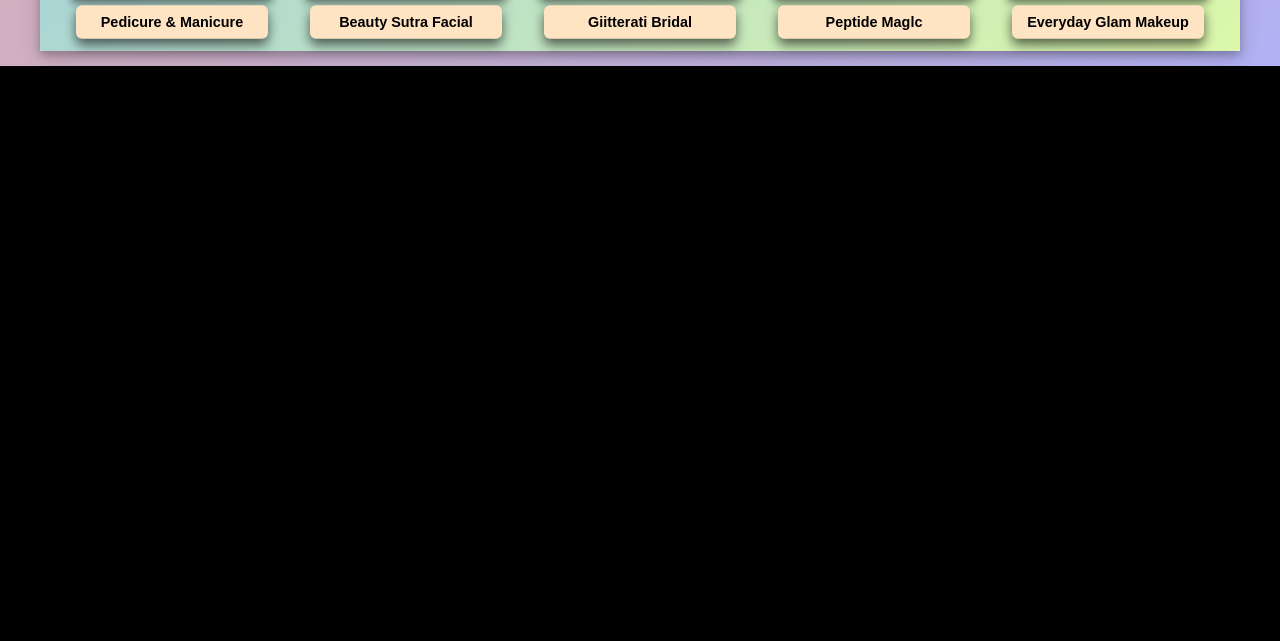
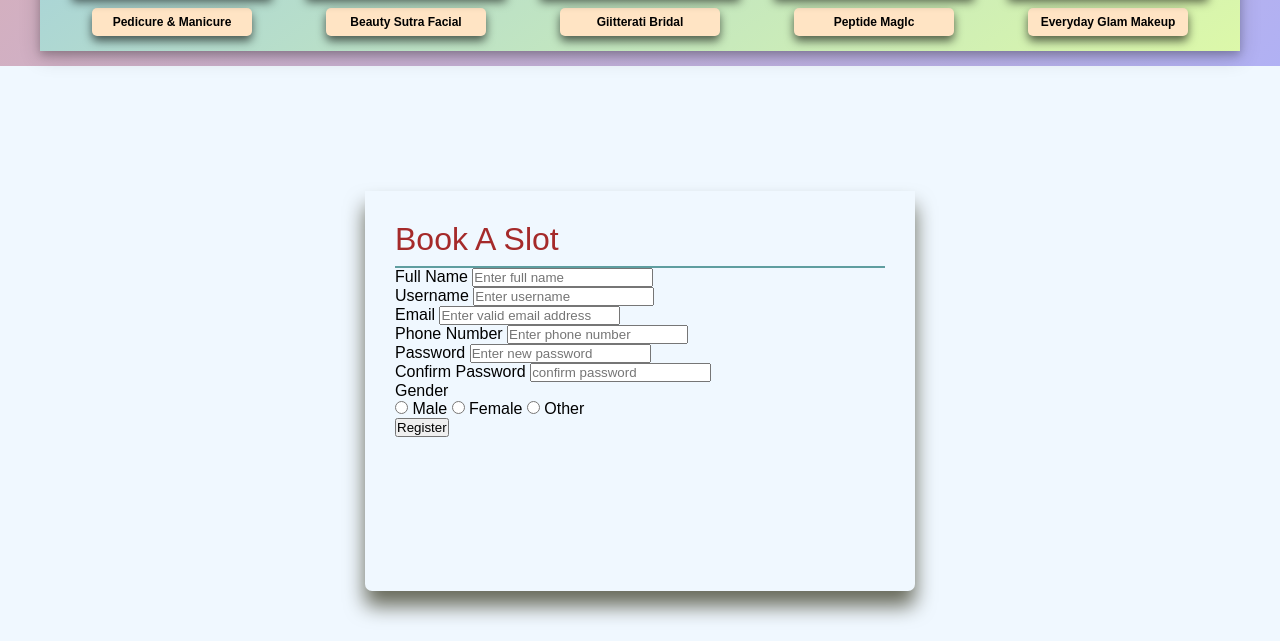
Before and after one commit to AmiGauravSingh000/parlourWebSite, a plain HTML site: page index.html in a window 1280 px wide. Shown: the part 932-1573 px from the top of the page. Before the commit the page ends 998 px from the top, so only its background shows below. Drawn offline with Linux system fonts and the light colour scheme.

Commit message:
create new section of input user information

```diff
--- a/index.html
+++ b/index.html
@@ -52,7 +52,8 @@
             <div class="h1-p">
                 <h1>TRENDSETTING SERVICES</h1>
                 <p>Our runway experts have curated some of the most popular services at Lakmé Salon, just for you.
-                    <span>Take your pick and head to your nearest salon and get started on your makeover!</span></p>
+                    <span>Take your pick and head to your nearest salon and get started on your makeover!</span>
+                </p>
             </div>
             <div class="section-item">
                 <a href="#">
@@ -88,7 +89,55 @@
             </div>
         </div>
     </section>
+    <!-- Registration form Section start-->
+    <div class="container2">
+        <div class="sub-container">
+            <form action="" method="post">
+                <h1>Book A Slot</h1>
+                <div class="content">
+                    <div class="input-box">
+                        <label for="fullname">Full Name</label>
+                        <input type="text" placeholder="Enter full name" name="name" required>
+                    </div>
+                    <div class="input-box">
+                        <label for="username">Username</label>
+                        <input type="text" placeholder="Enter username" name="name" required>
+                    </div>
+                    <div class="input-box">
+                        <label for="email">Email</label>
+                        <input type="email" placeholder="Enter valid email address" name="email" required>
+                    </div>
+                    <div class="input-box">
+                        <label for="phonenumber">Phone Number</label>
+                        <input type="tel" placeholder="Enter phone number" name="name" required>
+                    </div>
+                    <div class="input-box">
+                        <label for="password">Password</label>
+                        <input type="password" placeholder="Enter new password" name="password" required>
+                    </div>
+                    <div class="input-box">
+                        <label for="Cpassword">Confirm Password</label>
+                        <input type="password" placeholder="confirm password" name="confirmpassword" required>
+                    </div>
+                    <span class="gender-title">Gender</span>
+                    <div class="gender-category">
+                        <input type="radio" name="gender" id="male">
+                        <label for="gender">Male</label>
 
+                        <input type="radio" name="female" id="female">
+                        <label for="gender">Female</label>
+
+                        <input type="radio" name="gender" id="other">
+                        <label for="gender">Other</label>
+                    </div>
+                </div>
+                <div class="buttons-container">
+                    <button type="submit">Register</button>
+                </div>
+            </form>
+        </div>
+    </div>
+    <!-- Registration form Section end-->
 </body>
 
 </html>
--- a/style.css
+++ b/style.css
@@ -9,7 +9,7 @@
 body{
     height: 100vh;
     width: 100%;
-    background-color: black;
+    background-image: linear-gradient(145deg, rgb(159, 205, 224), rgb(220, 248, 169));
 }
 .header{
     /* border: 2px solid black; */
@@ -195,10 +195,10 @@ body{
     color: #000;
     font-size: 12px;
 }
-.trend .section-item img:hover,
+/* .trend .section-item img:hover,
 .heading {
     transform: scale(1.2);
-}
+} */
 .section-item a .heading{
     /* position: absolutde; */
     display: flex;
@@ -219,3 +219,30 @@ body{
 }
 
 /* end container section  */
+/* Registration form Section start */
+.container2{
+    background-color: aliceblue;
+    display: flex;
+    align-items: center;
+    justify-content: center;
+    max-width: 100%;
+    height: 650px;
+}
+.sub-container{
+    width: 550px;
+    max-width: 650px;
+    height: 400px;
+    padding: 30px;
+    margin: 0 28px;
+    box-shadow: 0 15px 20px #686a5b;
+    border-radius:0px 0px 7px 7px;
+}
+.sub-container h1{
+    font-size: 32px;
+    font-weight: 500;
+    text-align: left;
+    color: brown;
+    padding-bottom: 8px;
+    border-bottom: 2px solid cadetblue;
+}
+/* Registration form Section end */
```
Lines whose indentation alone changed are shown as unchanged.
